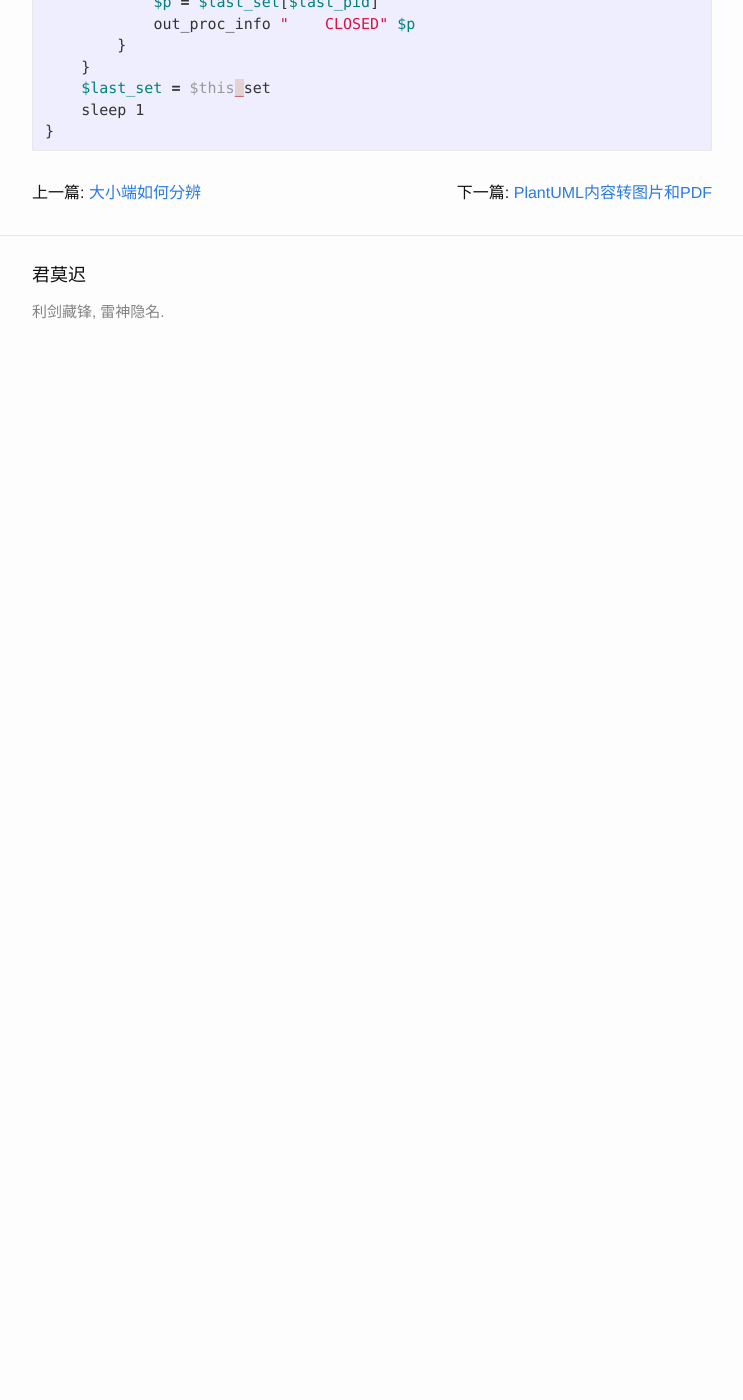
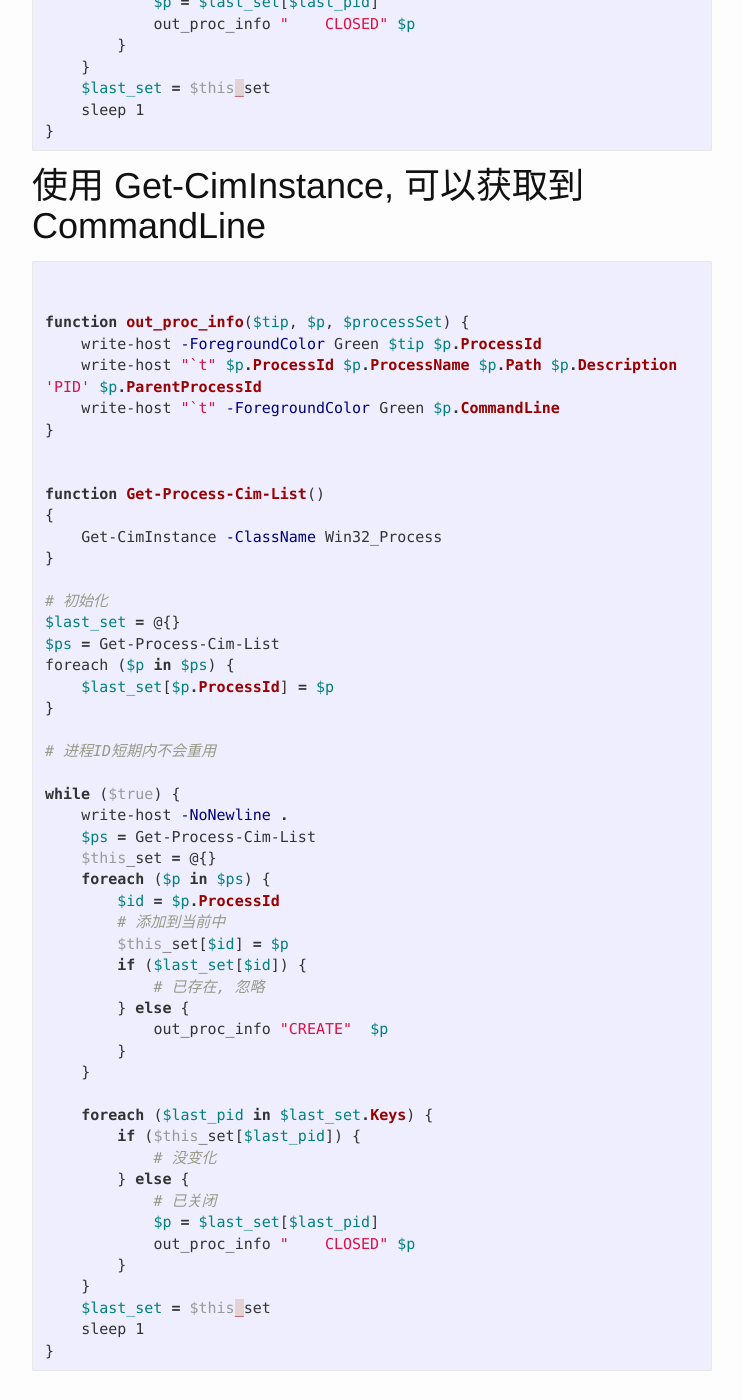
Before and after one commit to windqyoung/windqyoung.github.io, a Jekyll site: the page built from _posts/2023-11-07-listen-windows-proc.md, in a window 1280 px wide and 1400 px high, scrolled down 1117 px. Shown: the whole window, without its empty margins (268-1011 px from the left). Built offline with Jekyll 4.4.1, drawn with Linux system fonts in a browser that asks for light colours; nearby versions of some CDN libraries; before the commit the page ends 1501 px from its top, so only the background shows below that.

Commit message:
添加脚本

````diff
--- a/_posts/2023-11-07-listen-windows-proc.md
+++ b/_posts/2023-11-07-listen-windows-proc.md
@@ -54,3 +54,59 @@ while ($true) {
     sleep 1
 }
 ```
+
+
+# 使用 Get-CimInstance, 可以获取到 CommandLine
+
+```powershell
+
+
+function out_proc_info($tip, $p, $processSet) {
+    write-host -ForegroundColor Green $tip $p.ProcessId
+    write-host "`t" $p.ProcessId $p.ProcessName $p.Path $p.Description 'PID' $p.ParentProcessId
+    write-host "`t" -ForegroundColor Green $p.CommandLine
+}
+
+
+function Get-Process-Cim-List()
+{
+    Get-CimInstance -ClassName Win32_Process
+}
+
+# 初始化
+$last_set = @{}
+$ps = Get-Process-Cim-List
+foreach ($p in $ps) {
+    $last_set[$p.ProcessId] = $p
+}
+
+# 进程ID短期内不会重用
+
+while ($true) {
+    write-host -NoNewline .
+    $ps = Get-Process-Cim-List
+    $this_set = @{}
+    foreach ($p in $ps) {
+        $id = $p.ProcessId
+        # 添加到当前中
+        $this_set[$id] = $p
+        if ($last_set[$id]) {
+            # 已存在, 忽略
+        } else {
+            out_proc_info "CREATE"  $p
+        }
+    }
+
+    foreach ($last_pid in $last_set.Keys) {
+        if ($this_set[$last_pid]) {
+            # 没变化
+        } else {
+            # 已关闭
+            $p = $last_set[$last_pid]
+            out_proc_info "    CLOSED" $p
+        }
+    }
+    $last_set = $this_set
+    sleep 1
+}
+```
````
